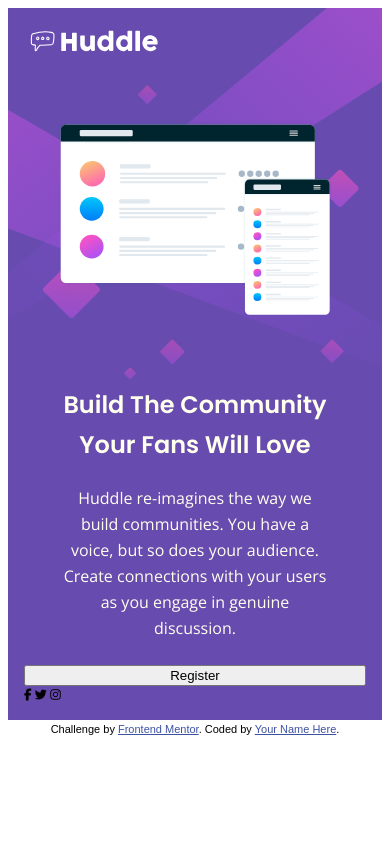
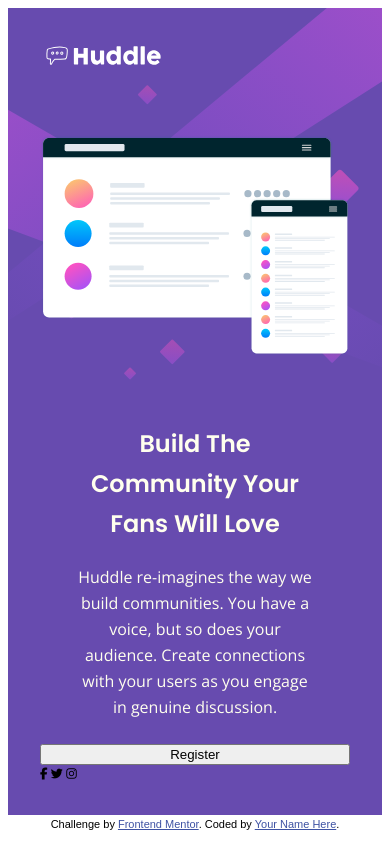
Before and after one commit to AlexdelCarmen/huddle-landing-page, a plain HTML site: page index.html in a window 390 px wide. Drawn offline with nearby package versions, Linux system fonts and the light colour scheme.

Commit message:
Add responsive styles to all images.

```diff
--- a/style.css
+++ b/style.css
@@ -172,7 +172,7 @@ body {
 	background-position: center top;
     background-color: var(--primary-color1);
     max-width: var(--mobile-width);
-    padding: 1rem;
+    padding: 2rem;
 	display: flex;
 	flex-direction: column;
 }
@@ -180,11 +180,14 @@ body {
 #logo {
     width: 40%;
     margin-bottom: 4rem;
+	display: block;
+	object-fit: cover;
 }
 
 #illustration {
-	width: 80%;
-	margin: 0 auto;
+	width: 100%;
+	display: block;
+	object-fit: cover;
 }
 
 .component-text {
@@ -208,6 +211,8 @@ body {
 	padding: 0 2.2rem;
 }
 
+
+
 .attribution {
   font-size: 11px;
   text-align: center;
```
